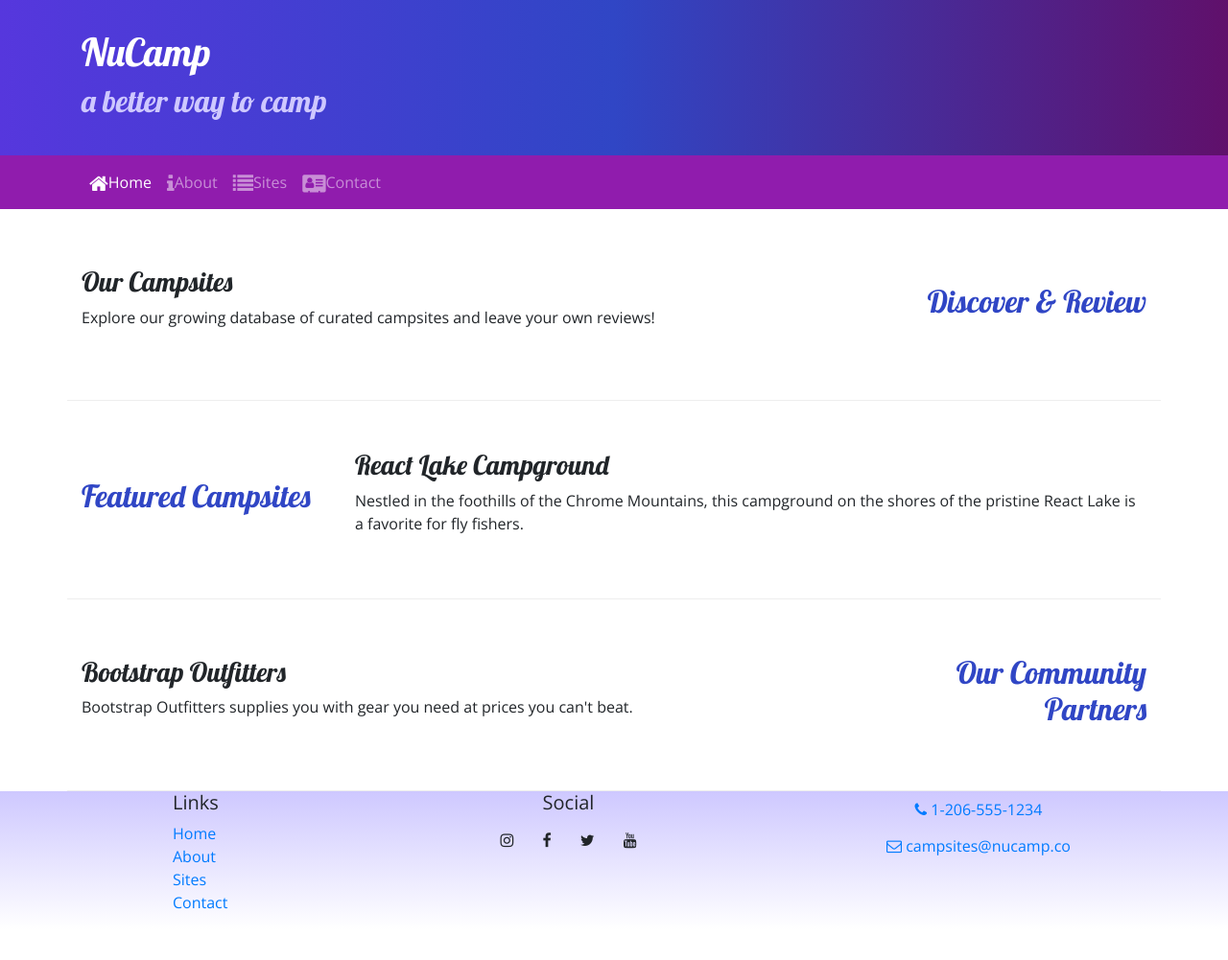
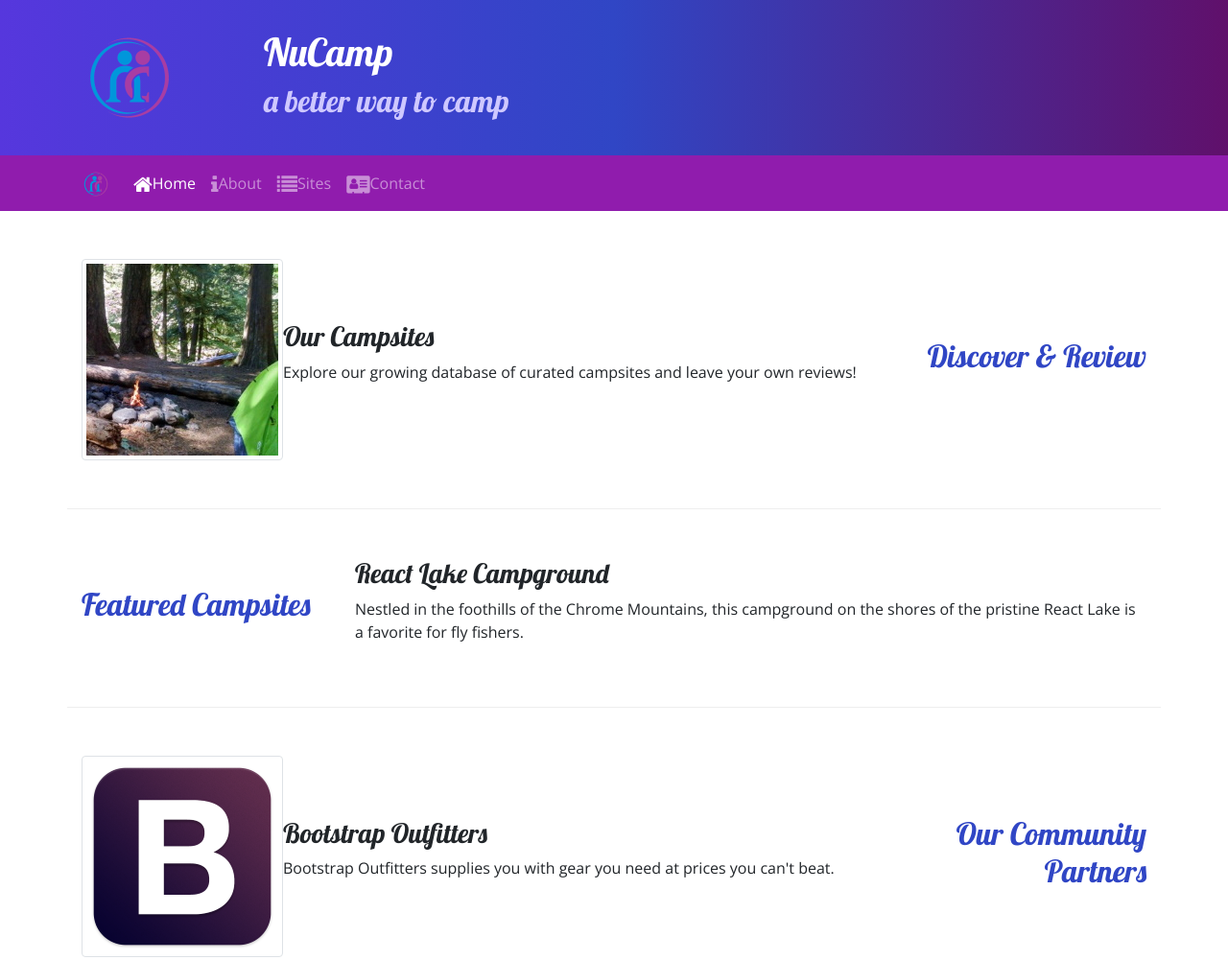
Before and after one commit to DeChane/nucamp, a website: page index.html in a window 1280 px wide. Shown: the top 1001 px of the page at 96% size. Before the commit the page ends 969 px from the top, so only its background shows below. Drawn offline with nearby package versions, Linux system fonts and the light colour scheme.

Commit message:
Images and Media

```diff
--- a/index.html
+++ b/index.html
@@ -22,6 +22,9 @@
     <header class="jumbotron jumbotron-fluid">
         <div class="container">
             <div class="row">
+                <div class="col-4 col-sm-3 col-md-2 align-self-center">
+                    <a href="#"><img src="img/logo.png" class="img-fluid"/></a>
+                </div>
                 <div class="col">
                      <h1>NuCamp</h1>
                      <h2>a better way to camp</h2>
@@ -31,7 +34,8 @@
     </header>
     <nav class="navbar navbar-expand-sm navbar-dark sticky-top">
         <div class="container">
-            <button class="navbar-toggler ml-auto" type="button " data-toggle="collapse" data-target="#nucampNavbar">
+            <a class="navbar-brand" href="#"><img src="img/logo.png" height="30" width="30" /></a>
+            <button class="navbar-toggler" type="button " data-toggle="collapse" data-target="#nucampNavbar">
                 <span class="navbar-toggler-icon"></span>
             </button>
             <div class="collapse navbar-collapse" id="nucampNavbar">
@@ -52,8 +56,13 @@
                 <h2 class="text-sm-right">Discover & Review</h2>
             </div>
             <div class="col">
+                <div class="media">
+                    <img class="d-flex-mr-3 img-thumbnail" src="img/breadcrumb-trail-thumb.jpg" alt="Breadcrumb Trail Thumbnail"/>
+                    <div class="mdeia-body align-self-center">
                         <h3>Our Campsites</h3>
                         <p class="d-none d-sm-block">Explore our growing database of curated campsites and leave your own reviews!</p>
+                    </div>
+                </div>
             </div>
         </div>
 
@@ -62,6 +71,7 @@
                 <h2>Featured Campsites</h2>
             </div>
             <div class="col">
+
                         <h3>React Lake Campground</h3>
                         <p class="d-none d-sm-block">Nestled in the foothills of the Chrome Mountains, this campground on the shores of the pristine React Lake is a favorite for fly fishers.</p>
             </div>
@@ -72,8 +82,13 @@
                 <h2 class="text-sm-right">Our Community Partners</h2>
             </div>
             <div class="col">
+                <div class="media">
+                    <img class="d-flex-mr-3 img-thumbnail" src="img/bootstrap-thumb.png" alt="Bootstrap Outfitters"/>
+                    <div class="mdeia-body align-self-center">
                         <h3>Bootstrap Outfitters</h3>
                         <p class="d-none d-sm-block">Bootstrap Outfitters supplies you with gear you need at prices you can't beat.</p>
+                    </div>
+                </div>
             </div>
         </div>
     </div>
```
Also changed, not shown: aboutus.html (+5 -1 lines), contactus.html (+5 -1 lines), img/bootstrap-thumb.png (added), img/breadcrumb-trail-thumb.jpg (added), img/breadcrumb-trail.jpg (added), img/chrome-river-thumb.jpg (added), img/chrome-river.jpg (added), img/logo.png (added), img/react-lake-thumb.jpg (added), img/react-lake.jpg (added). Lines whose indentation alone changed are shown as unchanged.
